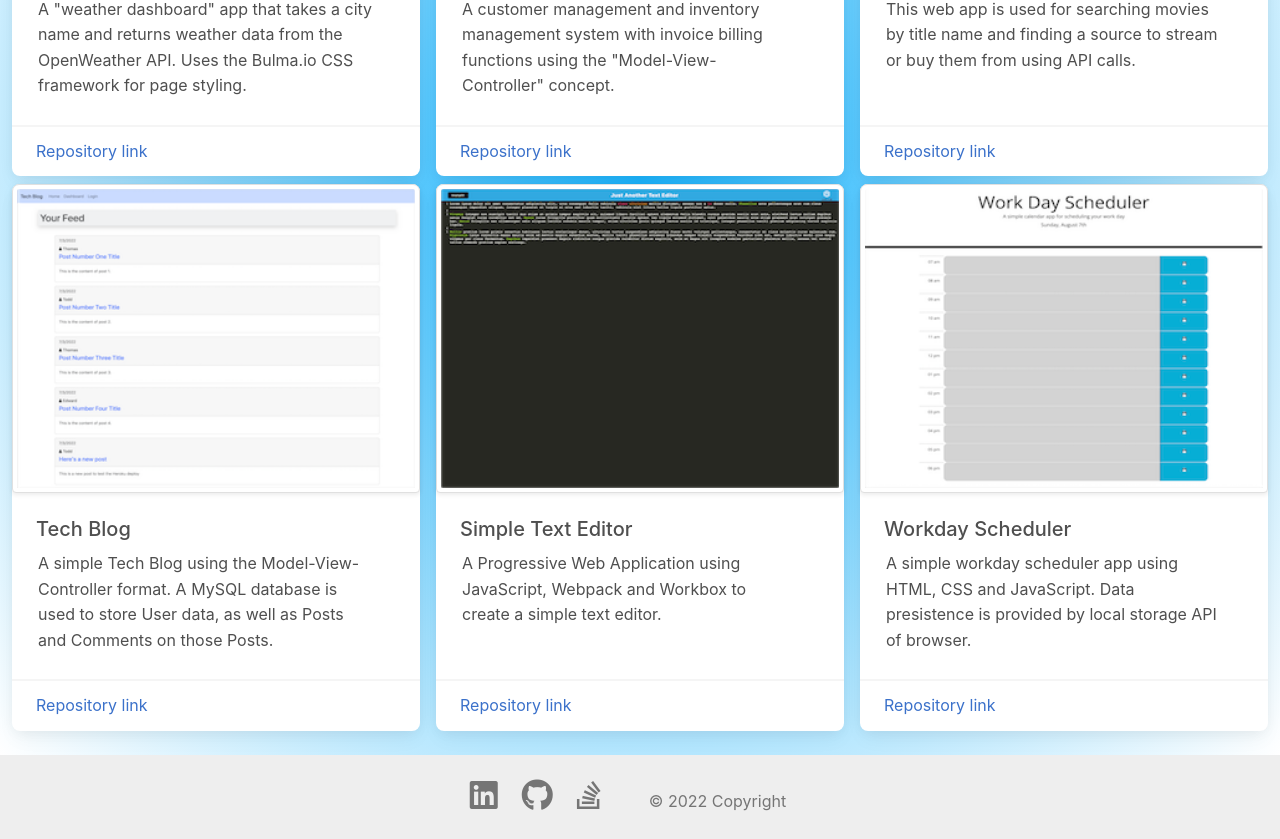
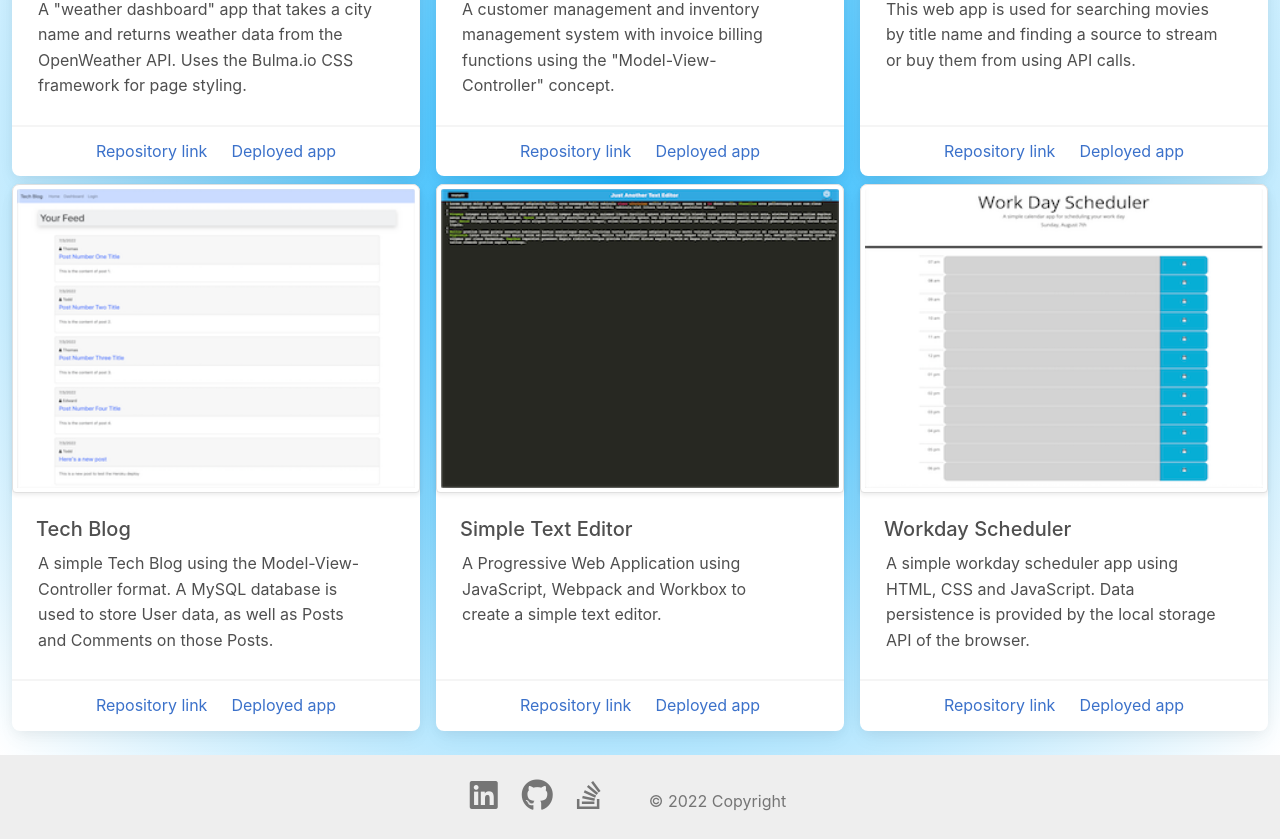
Before and after one commit to cliff-rosenberg/20-React-Portfolio, a React (Create React App) app: page /portfolio in a window 1280 px wide. Shown: the part 418-1257 px from the top of the page. Built offline with nearby package versions, Linux system fonts and the light colour scheme.

Commit message:
added links to portfolio page

```diff
--- a/src/components/Portfolio/Portfolio.js
+++ b/src/components/Portfolio/Portfolio.js
@@ -34,8 +34,9 @@ const Portfolio = () => {
                             A "weather dashboard" app that takes a city name and returns weather data from the OpenWeather API. Uses the Bulma.io CSS framework for page styling.
                         </MDBCardText>
                         </MDBCardBody>
-                        <MDBCardFooter>
+                        <MDBCardFooter className="text-center">
                         <MDBCardLink href='https://github.com/cliff-rosenberg/06-Weather_Dashboard'>Repository link</MDBCardLink>
+                        <MDBCardLink href='https://cliff-rosenberg.github.io/06-Weather_Dashboard/'>Deployed app</MDBCardLink>
                         </MDBCardFooter>
                     </MDBCard>
                 </MDBCol>
@@ -48,8 +49,9 @@ const Portfolio = () => {
                             A customer management and inventory management system with invoice billing functions using the "Model-View-Controller" concept.
                         </MDBCardText>
                         </MDBCardBody>
-                        <MDBCardFooter>
+                        <MDBCardFooter className="text-center">
                         <MDBCardLink href='https://github.com/cliff-rosenberg/Acme-Invoicer'>Repository link</MDBCardLink>
+                        <MDBCardLink href='https://pacific-beach-42504.herokuapp.com/'>Deployed app</MDBCardLink>
                         </MDBCardFooter>
                     </MDBCard>
                 </MDBCol>
@@ -63,8 +65,9 @@ const Portfolio = () => {
 
                         </MDBCardText>
                         </MDBCardBody>
-                        <MDBCardFooter>
+                        <MDBCardFooter className="text-center">
                         <MDBCardLink href='https://github.com/cliff-rosenberg/Streaming-Project'>Repository link</MDBCardLink>
+                        <MDBCardLink href='https://cliff-rosenberg.github.io/Streaming-Project/'>Deployed app</MDBCardLink>
                         </MDBCardFooter>
                     </MDBCard>
                 </MDBCol>
@@ -79,8 +82,9 @@ const Portfolio = () => {
                             A simple Tech Blog using the Model-View-Controller format. A MySQL database is used to store User data, as well as Posts and Comments on those Posts.
                         </MDBCardText>
                         </MDBCardBody>
-                        <MDBCardFooter>
+                        <MDBCardFooter className="text-center">
                         <MDBCardLink href='https://github.com/cliff-rosenberg/14-MVC-Tech-Blog'>Repository link</MDBCardLink>
+                        <MDBCardLink href='https://mysterious-sea-13726.herokuapp.com/'>Deployed app</MDBCardLink>
                         </MDBCardFooter>
                     </MDBCard>
                 </MDBCol>
@@ -93,8 +97,9 @@ const Portfolio = () => {
                             A Progressive Web Application using JavaScript, Webpack and Workbox to create a simple text editor.
                         </MDBCardText>
                         </MDBCardBody>
-                        <MDBCardFooter>
+                        <MDBCardFooter className="text-center">
                         <MDBCardLink href='https://github.com/cliff-rosenberg/19-Text-Editor-PWA'>Repository link</MDBCardLink>
+                        <MDBCardLink href='https://jate-app-v1.herokuapp.com/'>Deployed app</MDBCardLink>
                         </MDBCardFooter>
                     </MDBCard>
                 </MDBCol>
@@ -104,11 +109,12 @@ const Portfolio = () => {
                         <MDBCardBody>
                         <MDBCardTitle>Workday Scheduler</MDBCardTitle>
                         <MDBCardText>
-                            A simple workday scheduler app using HTML, CSS and JavaScript. Data presistence is provided by local storage API of browser.
+                            A simple workday scheduler app using HTML, CSS and JavaScript. Data persistence is provided by the local storage API of the browser.
                         </MDBCardText>
                         </MDBCardBody>
-                        <MDBCardFooter>
+                        <MDBCardFooter className="text-center">
                         <MDBCardLink href='https://github.com/cliff-rosenberg/05-Work_Day_Scheduler'>Repository link</MDBCardLink>
+                        <MDBCardLink href='https://cliff-rosenberg.github.io/05-Work_Day_Scheduler/'>Deployed app</MDBCardLink>
                         </MDBCardFooter>
                     </MDBCard>
                 </MDBCol>
```
